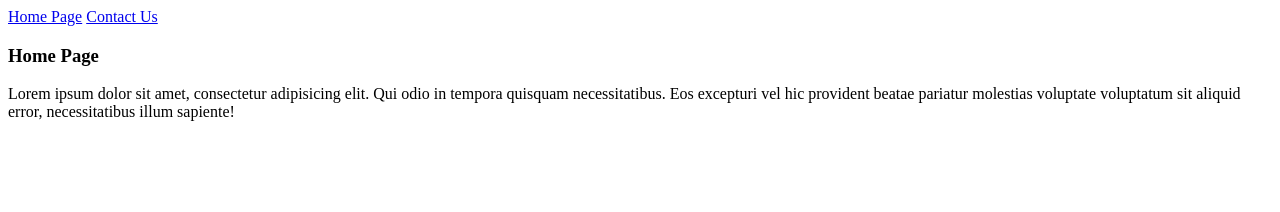
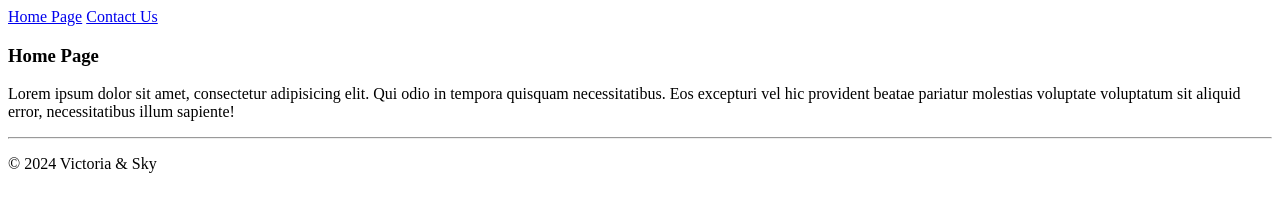
Before and after one commit to QA-Instructor/thursday_git_practice, a plain HTML site: page index.html in a window 1280 px wide. Drawn offline with Linux system fonts and the light colour scheme.

Commit message:
Added footer contents to index

```diff
--- a/index.html
+++ b/index.html
@@ -20,7 +20,8 @@
         </section>
     </article>
     <footer>
-
+        <hr>
+        <p>&copy; 2024 Victoria & Sky</p>
     </footer>
 </body>
 </html>
```
